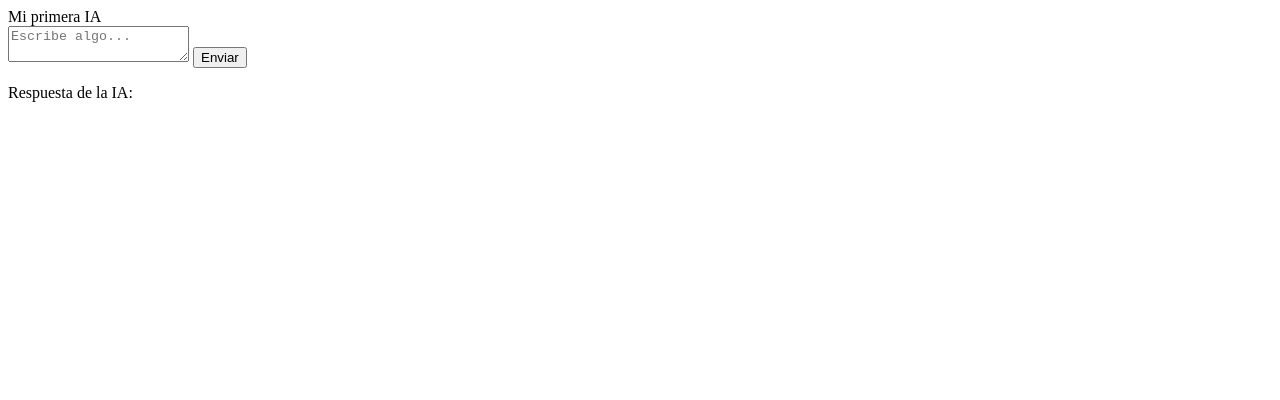
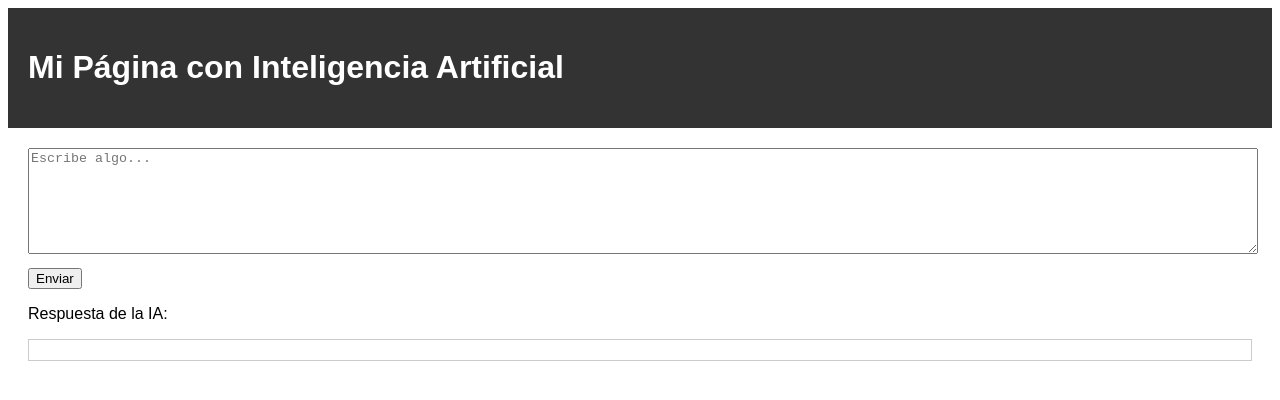
Before and after one commit to JhonLayton21/primerTestInteligenciaArtificial, a plain HTML site: page index.html in a window 1280 px wide. Drawn offline with Linux system fonts and the light colour scheme.

Commit message:
Cambio html

```diff
--- a/index.html
+++ b/index.html
@@ -3,23 +3,23 @@
 <head>
     <meta charset="UTF-8">
     <meta name="viewport" content="width=device-width, initial-scale=1.0">
-    <title>PRIMER IA</title>
+    <title>Inteligencia Artificial en la Web</title>
+    <link rel="stylesheet" href="styles.css">
 </head>
 <body>
-    <header>Mi primera IA</header>
-
+    <header>
+        <h1>Mi Página con Inteligencia Artificial</h1>
+    </header>
     <main>
         <div id="input">
             <textarea id="user-input" placeholder="Escribe algo..."></textarea>
             <button onclick="generateResponse()">Enviar</button>
         </div>
-
         <div id="output">
             <p>Respuesta de la IA:</p>
             <div id="ai-response"></div>
         </div>
-
-        <script src="script.js"></script>
     </main>
+    <script src="script.js"></script>
 </body>
 </html>
```
